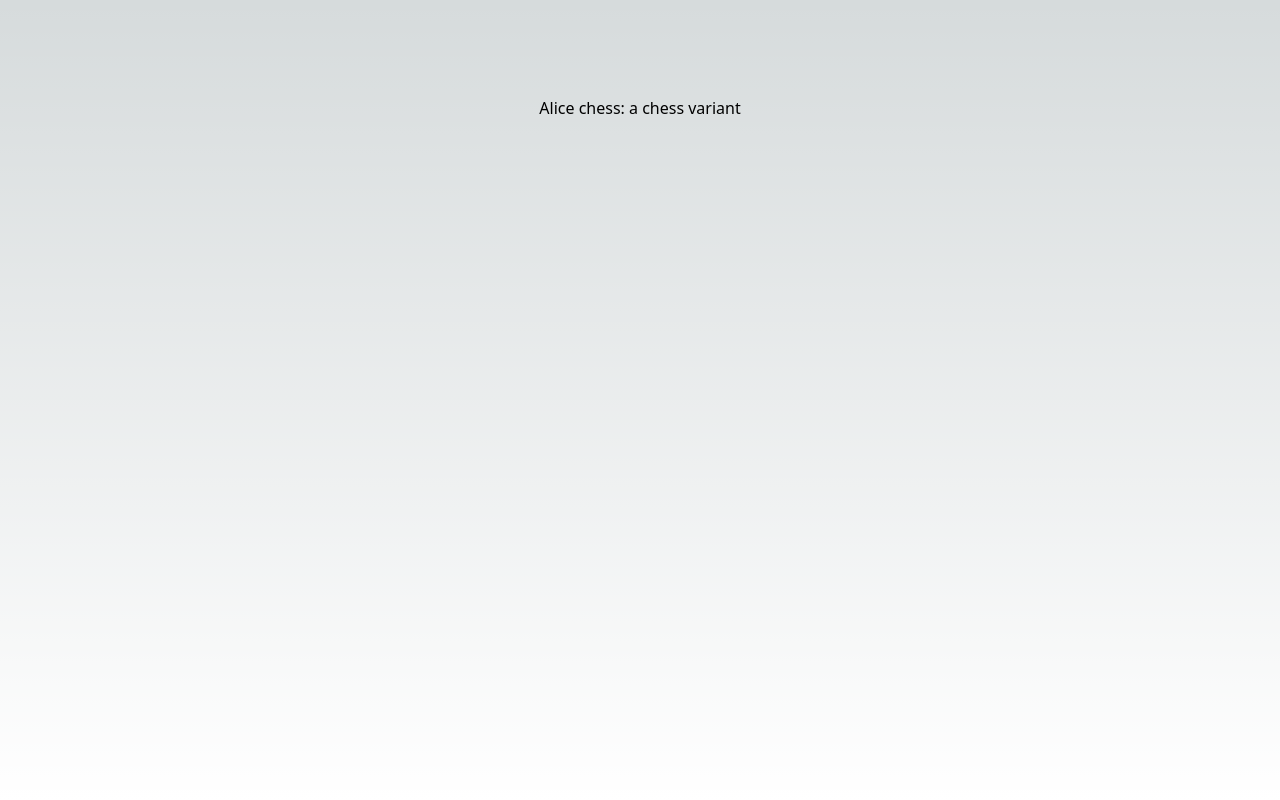
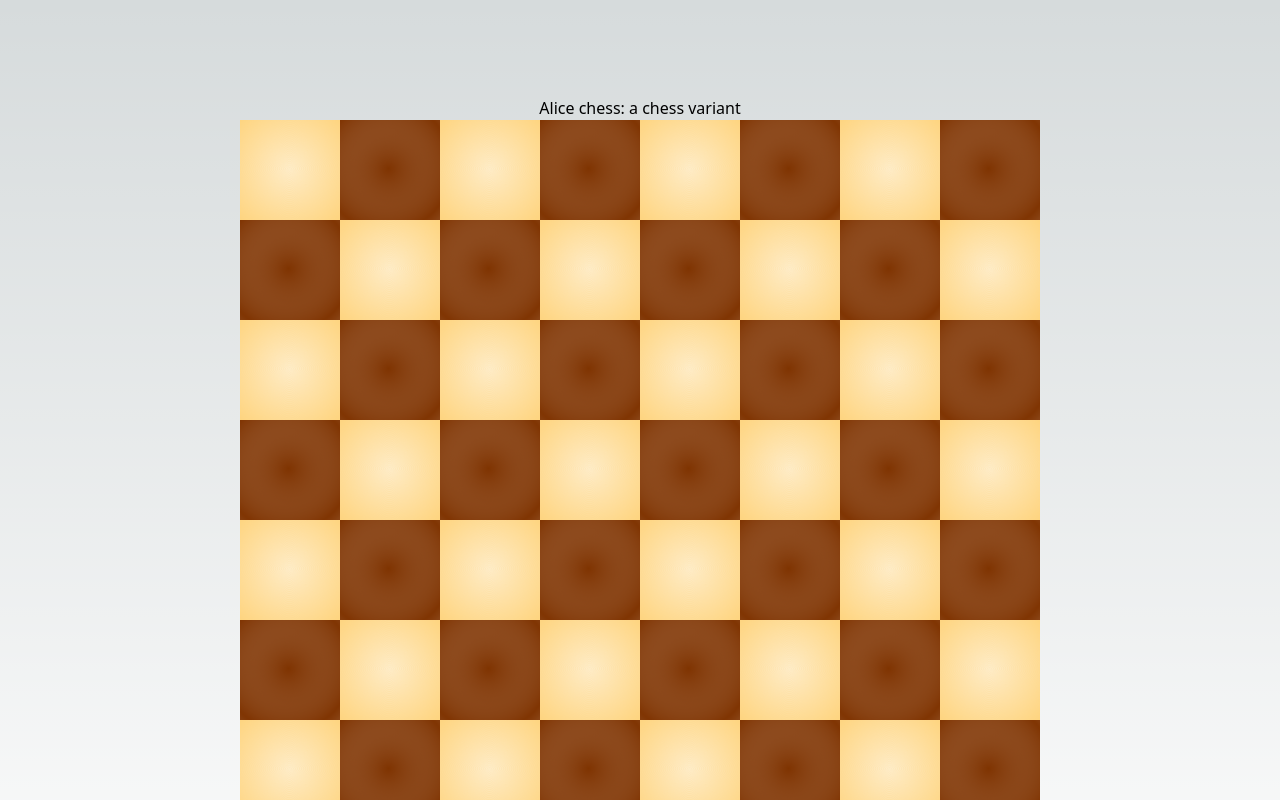
Before and after one commit to MikaBob/alice-chess, a Next.js app: page / in a window 1280 px wide. Shown: the top 800 px of the page. Built offline with nearby package versions, Linux system fonts and the light colour scheme.

Commit message:
add 1st board

```diff
--- /dev/null
+++ b/components/board.tsx
@@ -0,0 +1,24 @@
+/* eslint-disable react/jsx-key */
+import Game from '@/src/Game';
+import Square from '@/src/Square';
+import styles from '@/styles/board.module.css';
+import Tile from './tile';
+
+export default function Board() {
+    const game: Game = new Game();
+    return (
+        <table className={styles.board}>
+            <tbody>
+                {game.board.map((squares: Square[]) => {
+                    return (
+                        <tr className={styles.row}>
+                            {squares.map((square: Square) => {
+                                return <Tile square={square} />;
+                            })}
+                        </tr>
+                    );
+                })}
+            </tbody>
+        </table>
+    );
+}
--- /dev/null
+++ b/components/tile.tsx
@@ -0,0 +1,20 @@
+import Square from '@/src/Square';
+import styles from '@/styles/tile.module.css';
+import Image from 'next/image';
+
+interface TileProps {
+    square: Square;
+}
+
+export default function Tile({ square }: TileProps) {
+    const tileColor: string = square.isWhite ? 'white' : 'black';
+    return (
+        <td>
+            <div className={styles.tile}>
+                <div className={styles.tileBackground}>
+                    <Image src={'/board/' + tileColor + '-tile.png'} alt={tileColor + ' tile'} width="100" height="100" />
+                </div>
+            </div>
+        </td>
+    );
+}
--- a/pages/index.tsx
+++ b/pages/index.tsx
@@ -12,6 +12,7 @@ export default function Home() {
             </Head>
             <main className={styles.main}>
                 <h1 className="text-3xl font-bold underline">Alice chess: a chess variant</h1>
+                <Board />
             </main>
         </>
     );
--- /dev/null
+++ b/src/Game.ts
@@ -0,0 +1,24 @@
+import { Pawn } from './Pieces/Pawn';
+import { Tower } from './Pieces/Tower';
+import { Knight } from './Pieces/Knight';
+import Square from './Square';
+import { Bishop } from './Pieces/Bishop';
+import { Queen } from './Pieces/Queen';
+import { King } from './Pieces/King';
+
+export default class Game {
+    board: Square[][];
+
+    constructor() {
+        this.board = [];
+        let isWhiteTile = 0;
+        for (let i = 0; i < 8; i++) {
+            this.board[i] = [];
+            for (let j = 0; j < 8; j++) {
+                this.board[i][j] = new Square(i, j, isWhiteTile % 2 === 0);
+                isWhiteTile++;
+            }
+            isWhiteTile++; // alternate at each rows
+        }
+    }
+}
--- /dev/null
+++ b/src/Square.ts
@@ -0,0 +1,20 @@
+import Piece from './Pieces/Piece';
+
+export default class Square {
+    position: number[];
+    isWhite: boolean;
+    column: string;
+    row: number;
+
+    constructor(x: number, y: number, isWhite: boolean) {
+        this.position = [x, y];
+        this.isWhite = isWhite;
+        this.column = this.fromPositionToColumn(x);
+        this.row = 8 - y; // first row is at the bottom
+    }
+
+    public fromPositionToColumn(positionX: number): string {
+        const letters = ['A', 'B', 'C', 'D', 'E', 'F', 'G', 'H'];
+        return letters[positionX];
+    }
+}
--- /dev/null
+++ b/styles/board.module.css
@@ -0,0 +1,3 @@
+.board {
+    width: 800px;
+}
--- /dev/null
+++ b/styles/tile.module.css
@@ -0,0 +1,8 @@
+.tile {
+    position: relative;
+}
+
+.tileBackground {
+    width: 100px;
+    height: 100px;
+}
```
Also changed, not shown: public/board/black-tile.png (added), public/board/white-tile.png (added).
